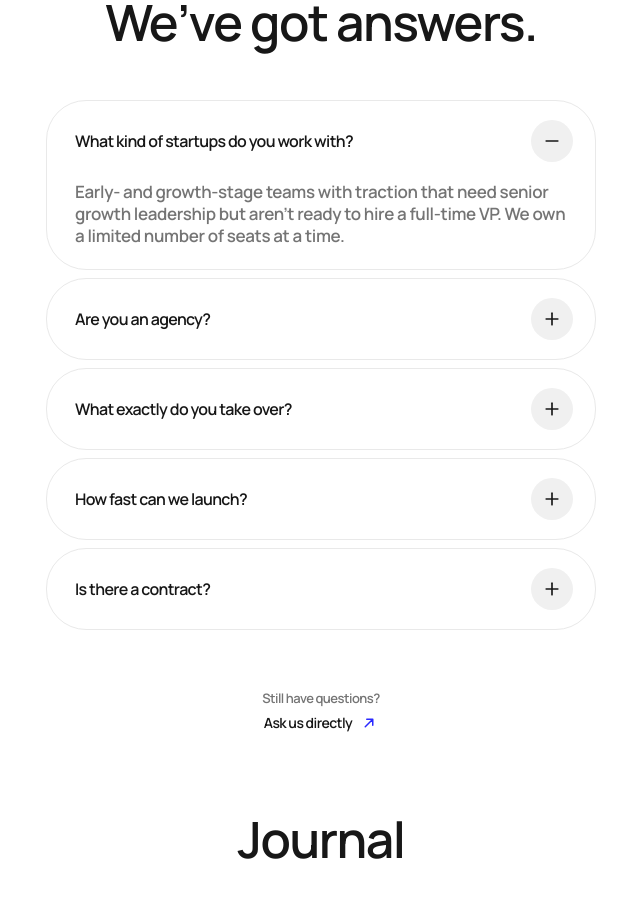
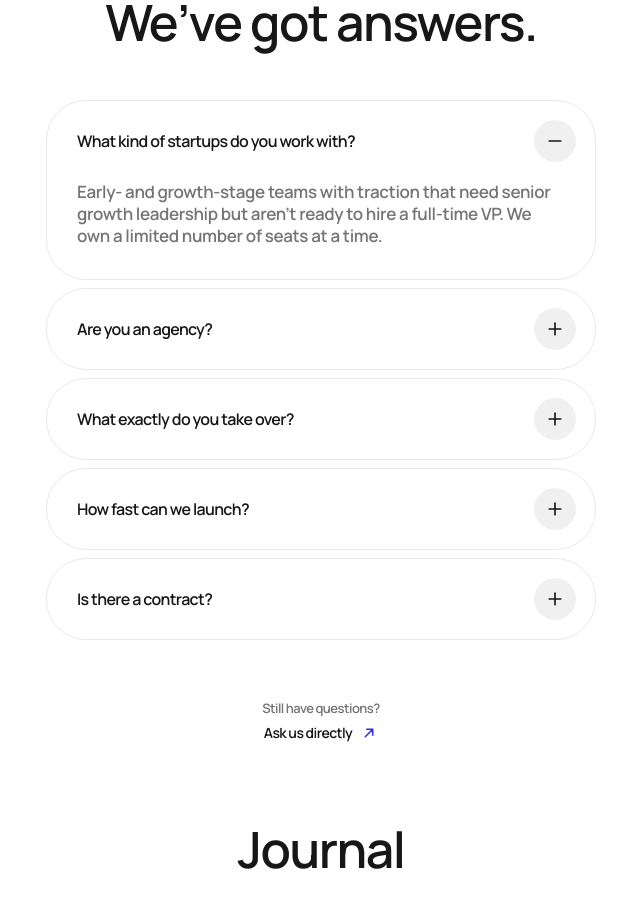
Before and after one commit to lukxce/frctnl.agency-frontend, a Next.js app: page / in a window 1280 px wide. Shown: the part 3321-4219 px from the top of the page, without its empty margins (319-959 px from the left). Built offline with nearby package versions, Linux system fonts and the light colour scheme.

Commit message:
Match FAQ item padding to Framer template (30px left, 19px right)
Co-Authored-By: Claude Opus 4.6 <noreply@anthropic.com>

```diff
--- a/app/components/Faq.module.css
+++ b/app/components/Faq.module.css
@@ -48,7 +48,7 @@
   align-items: center;
   justify-content: space-between;
   gap: 16px;
-  padding: 16px 22px 16px 28px;
+  padding: 19px 19px 19px 30px;
   border: none;
   background: none;
   cursor: pointer;
@@ -97,7 +97,7 @@
 }
 
 .panelInner {
-  padding: 0 28px 22px;
+  padding: 0 30px 32px;
 }
 
 .answer {
```
